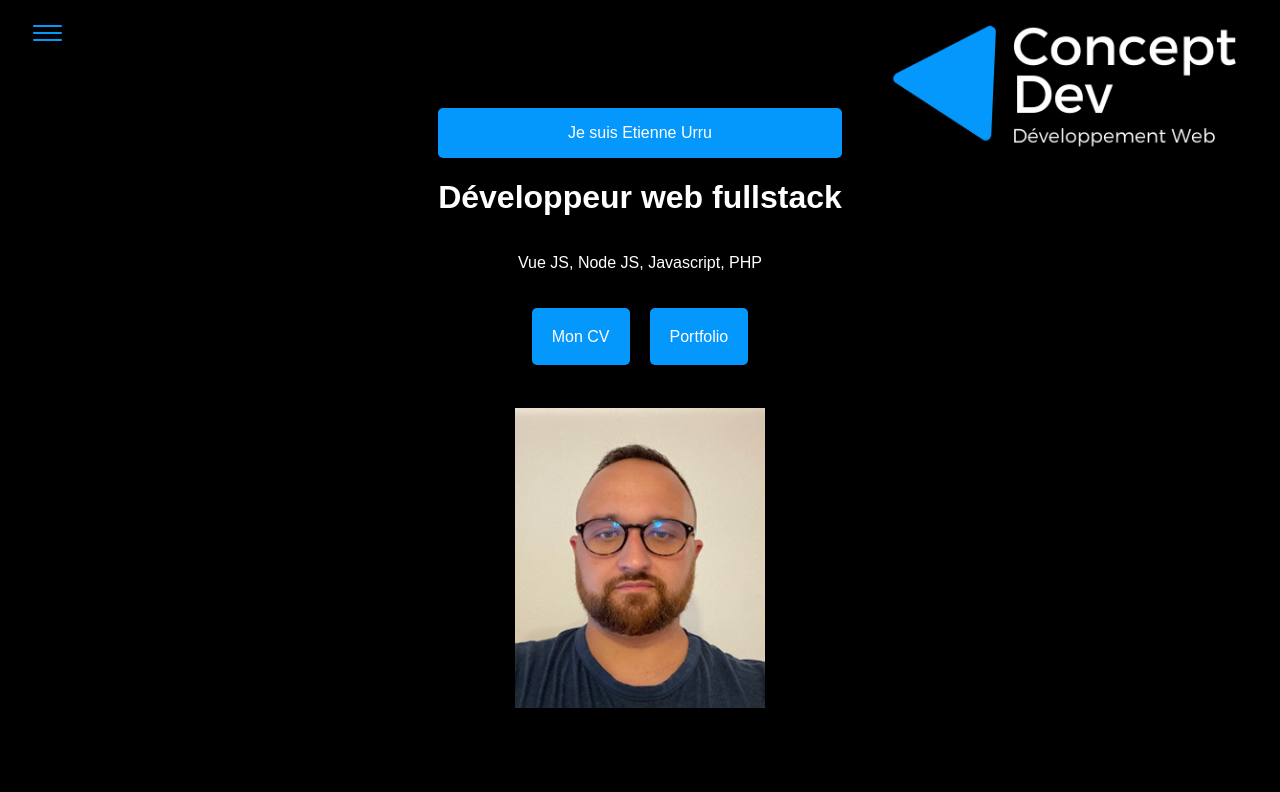
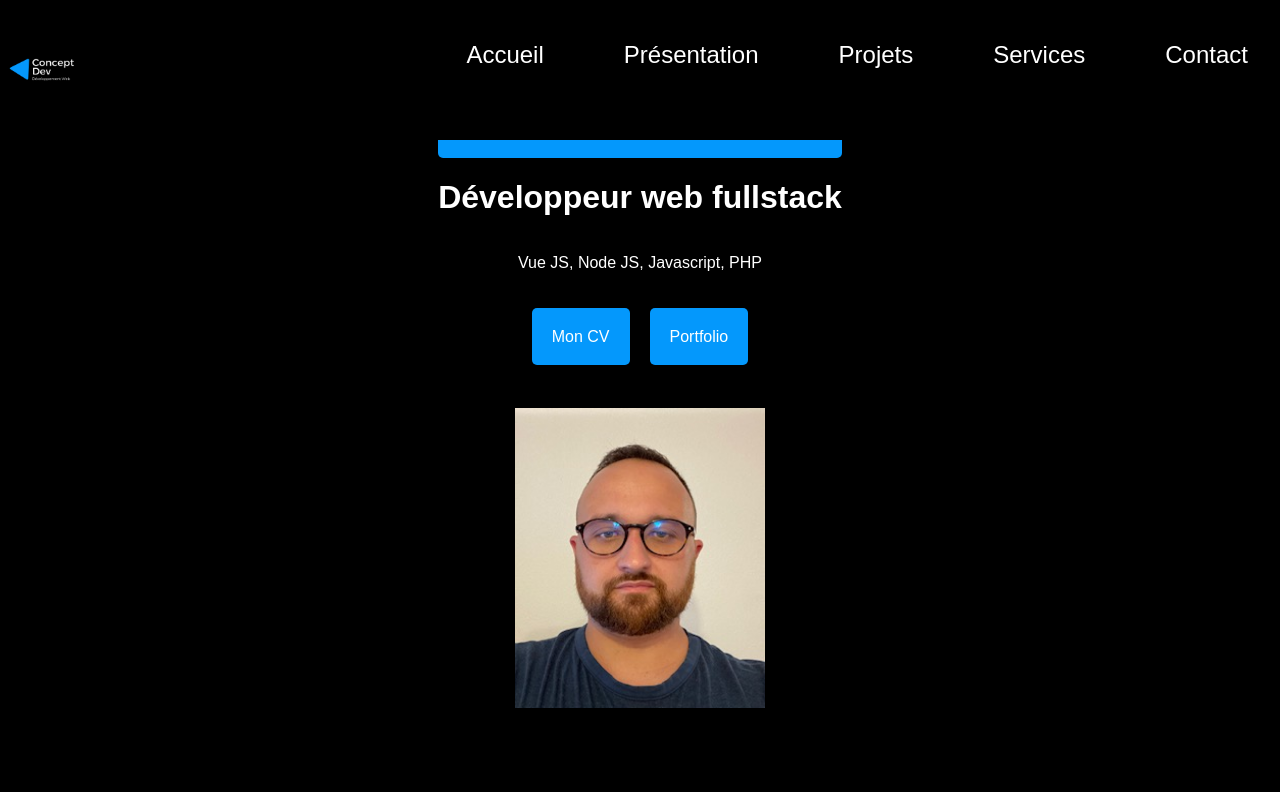
Before and after one commit to EUrru31/portfolio, a Vue app: page / in a window 1280 px wide. Shown: the top 792 px of the page. Built offline with nearby package versions, Linux system fonts and the light colour scheme.

Commit message:
Header MediaQueries

```diff
--- a/src/components/Header.vue
+++ b/src/components/Header.vue
@@ -12,7 +12,7 @@
                     </li>
 
                     <li>
-                        <a href="/#apropos">A propos</a>
+                        <a href="/#apropos">Présentation</a>
                     </li>
 
                     <li>
@@ -30,6 +30,29 @@
             </div>
             <div class="containerLogo">
                 <img src="../assets/logo.png" alt="logo" class="logo" />
+            </div>
+            <div class="menuDesktop">
+                <ul>
+                    <li>
+                        <a href="/">Accueil</a>
+                    </li>
+
+                    <li>
+                        <a href="/#apropos">Présentation</a>
+                    </li>
+
+                    <li>
+                        <a href="/#projet">Projets</a>
+                    </li>
+
+                    <li>
+                        <a href="/#service">Services</a>
+                    </li>
+
+                    <li>
+                        <a href="/#contact">Contact</a>
+                    </li>
+                </ul>
             </div>
         </nav>
     </div>
@@ -68,7 +91,7 @@ a:hover {
     opacity: 0.5;
 }
 ul {
-    padding: 0;
+    padding-top: 25px;
     list-style-type: none;
     display: unset;
 }
@@ -162,9 +185,50 @@ nav {
 #menuToggle input:checked ~ ul {
     transform: none;
 }
-@media only screen and (min-width: 768px) and (max-width: 1025px) {
-    .nav {
-        height: 300px;
+.menuDesktop {
+    display: none;
+}
+@media screen and (min-width: 581px) and (max-width: 1024px) {
+    .logo {
+        width: 25%;
+    }
+    nav {
+        height: 110px;
+    }
+    #menu {
+        width: 35%;
+        border-radius: 15px;
+    }
+}
+@media screen and (min-width: 1025px) {
+    nav {
+        height: 140px;
+        display: flex;
+        flex-direction: row;
+    }
+    .containerLogo {
+        width: 100%;
+        display: flex;
+        justify-content: flex-start;
+        align-items: center;
+    }
+    .logo {
+        width: 20%;
+    }
+    #menuToggle {
+        display: none;
+    }
+    .menuDesktop {
+        display: block;
+    }
+    .menuDesktop ul {
+        display: flex;
+        flex-direction: row;
+        align-items: center;
+    }
+    .menuDesktop li {
+        margin-right: 40px;
+        margin-left: 40px;
     }
 }
 </style>
```
